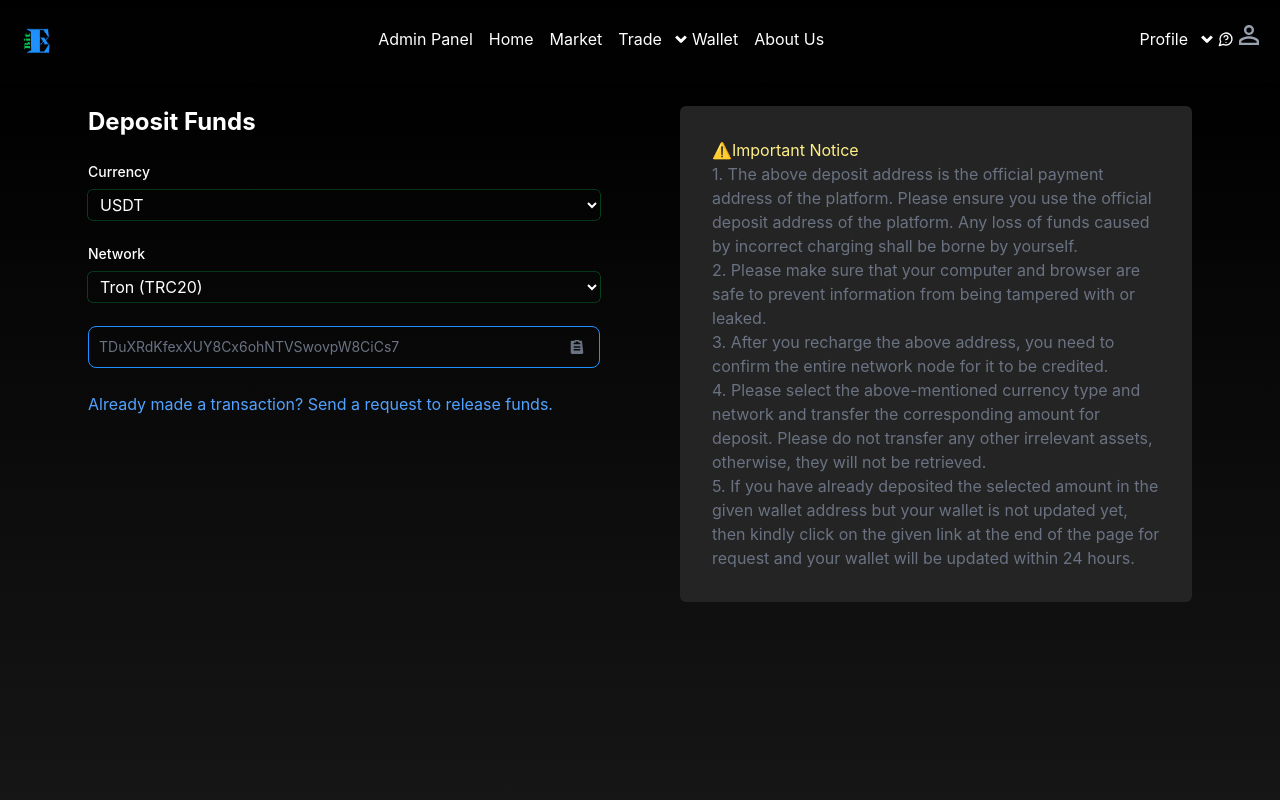
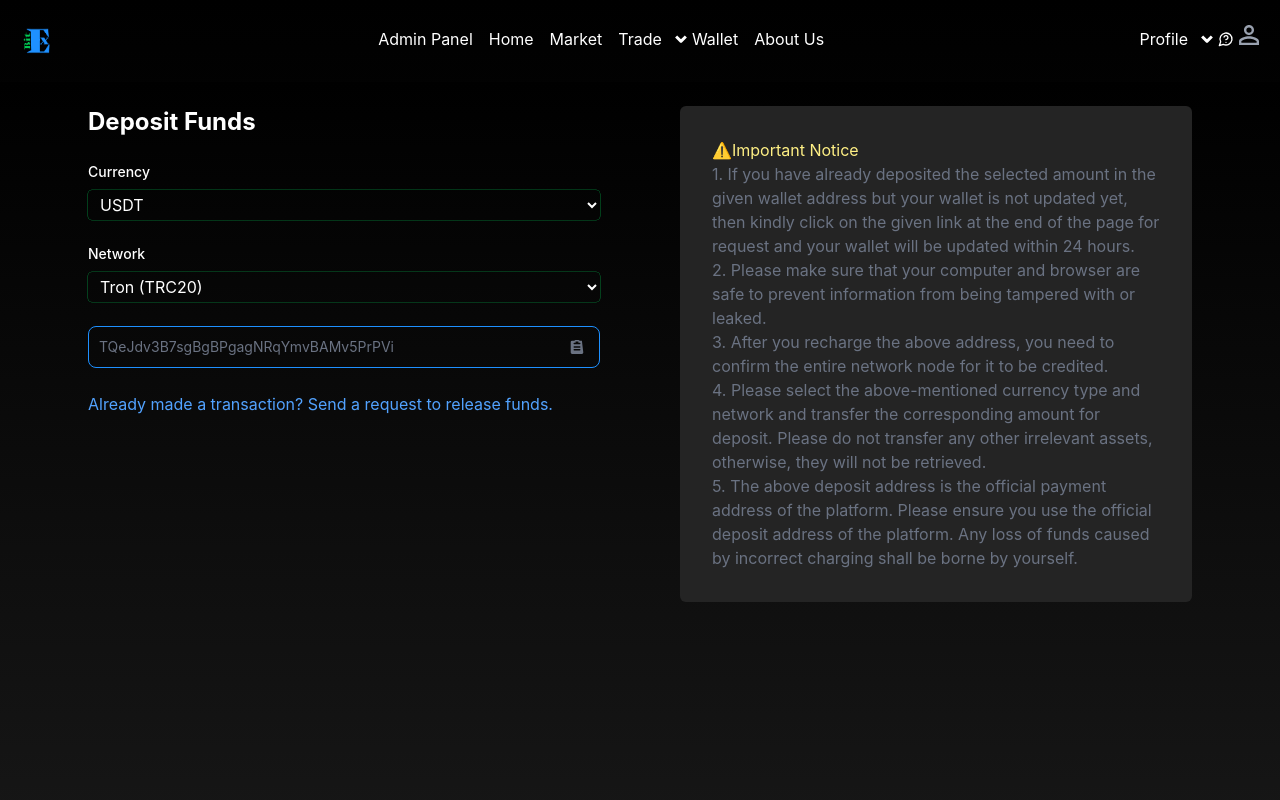
Before and after one commit to shaheerali838/trading-app-1, a React (Vite) app in the folder client/: page /wallet/deposit in a window 1280 px wide. Shown: the top 800 px of the page. Built offline with nearby package versions, Linux system fonts and the light colour scheme; no server answers; sample sign-in values are in the browser's storage.

Commit message:
wallet address updated

```diff
--- a/client/src/pages/finance/Deposit.jsx
+++ b/client/src/pages/finance/Deposit.jsx
@@ -67,67 +67,65 @@ function Deposit() {
     if (currency === "USDT") {
       switch (network) {
         case "Tron (TRC20)":
-          return "TDuXRdKfexXUY8Cx6ohNTVSwovpW8CiCs7";
+          return "TQeJdv3B7sgBgBPgagNRqYmvBAMv5PrPVi";
         case "Arbitrum One":
-          return "0xE3c1D4989eaF636027367624B0D63E56675d4d8a";
-        case "Aptos":
-          return "0xcbc936f8a5c694c2218cd5f6690d4d7d8a4a9892d5ca6e4bff5cd44d2d7467c4";
+          return "0x78f2F7AD3761c4f9d444B643A0AfC52302BCf87a";
         case "Polygon POS":
-          return "0xE3c1D4989eaF636027367624B0D63E56675d4d8a";
+          return "0x78f2F7AD3761c4f9d444B643A0AfC52302BCf87a";
         case "Ethereum (ERC20)":
-          return "0xE3c1D4989eaF636027367624B0D63E56675d4d8a";
+          return "0x78f2F7AD3761c4f9d444B643A0AfC52302BCf87a";
         default:
           return "";
       }
     } else if (currency === "USDC") {
       switch (network) {
         case "Ethereum (ERC20)":
-          return "0xE3c1D4989eaF636027367624B0D63E56675d4d8a";
+          return "0x78f2F7AD3761c4f9d444B643A0AfC52302BCf87a";
         case "Polygon POS":
-          return "0xE3c1D4989eaF636027367624B0D63E56675d4d8a";
+          return "0x78f2F7AD3761c4f9d444B643A0AfC52302BCf87a";
         case "Solana":
-          return "HXCrdd3hitq5tf64m6q5o6YCABrNxkRFRHm4tEdG5D8u";
+          return "GvpTvu7Gh5Uf92kjatksmVoy6q8sVbhtnWzHNn6AkBax";
         case "Arbitrum One":
-          return "0xE3c1D4989eaF636027367624B0D63E56675d4d8a";
+          return "0x78f2F7AD3761c4f9d444B643A0AfC52302BCf87a";
         default:
           return "";
       }
     } else if (currency === "ETH") {
       switch (network) {
         case "Ethereum (ERC20)":
-          return "0xE3c1D4989eaF636027367624B0D63E56675d4d8a";
+          return "0x78f2F7AD3761c4f9d444B643A0AfC52302BCf87a";
         case "Arbitrum One":
-          return "0xE3c1D4989eaF636027367624B0D63E56675d4d8a";
+          return "0x78f2F7AD3761c4f9d444B643A0AfC52302BCf87a";
         default:
           return "";
       }
     } else if (currency === "Solana") {
       switch (network) {
         case "Solana":
-          return "HXCrdd3hitq5tf64m6q5o6YCABrNxkRFRHm4tEdG5D8u";
+          return "GvpTvu7Gh5Uf92kjatksmVoy6q8sVbhtnWzHNn6AkBax";
         default:
           return "";
       }
     } else if (currency === "TRX") {
       switch (network) {
         case "Tron (TRC20)":
-          return "TDuXRdKfexXUY8Cx6ohNTVSwovpW8CiCs7";
+          return "TQeJdv3B7sgBgBPgagNRqYmvBAMv5PrPVi";
         case "Ethereum (ERC20)":
-          return "0xE3c1D4989eaF636027367624B0D63E56675d4d8a";
+          return "0x78f2F7AD3761c4f9d444B643A0AfC52302BCf87a";
         default:
           return "";
       }
     } else if (currency === "POL") {
       switch (network) {
         case "Ethereum (ERC20)":
-          return "0xE3c1D4989eaF636027367624B0D63E56675d4d8a";
+          return "0x78f2F7AD3761c4f9d444B643A0AfC52302BCf87a";
         case "Polygon POS":
-          return "0xE3c1D4989eaF636027367624B0D63E56675d4d8a";
+          return "0x78f2F7AD3761c4f9d444B643A0AfC52302BCf87a";
         default:
           return "";
       }
     } else if (currency === "BTC") {
-      return "bc1qmyx7nmyn76xm67umkydhyt4s2ynuen89cm8w83";
+      return "bc1qq3asuwkt49w4gwwpvjh6le5427e3cpq4uhz425";
     }
     return "";
   };
@@ -376,10 +374,10 @@ function Deposit() {
           <h3 className="text-yellow-200">⚠️Important Notice</h3>
           <ol className="text-gray-500 ">
             <li>
-              1. The above deposit address is the official payment address of
-              the platform. Please ensure you use the official deposit address
-              of the platform. Any loss of funds caused by incorrect charging
-              shall be borne by yourself.
+              1. If you have already deposited the selected amount in the given
+              wallet address but your wallet is not updated yet, then kindly
+              click on the given link at the end of the page for request and
+              your wallet will be updated within 24 hours.
             </li>
             <li>
               2. Please make sure that your computer and browser are safe to
@@ -396,10 +394,10 @@ function Deposit() {
               retrieved.
             </li>
             <li>
-              5. If you have already deposited the selected amount in the given
-              wallet address but your wallet is not updated yet, then kindly
-              click on the given link at the end of the page for request and
-              your wallet will be updated within 24 hours.
+              5. The above deposit address is the official payment address of
+              the platform. Please ensure you use the official deposit address
+              of the platform. Any loss of funds caused by incorrect charging
+              shall be borne by yourself.
             </li>
           </ol>
         </div>
```
Also changed, not shown: 1 other file (tests, documents, lock files or other folders).
